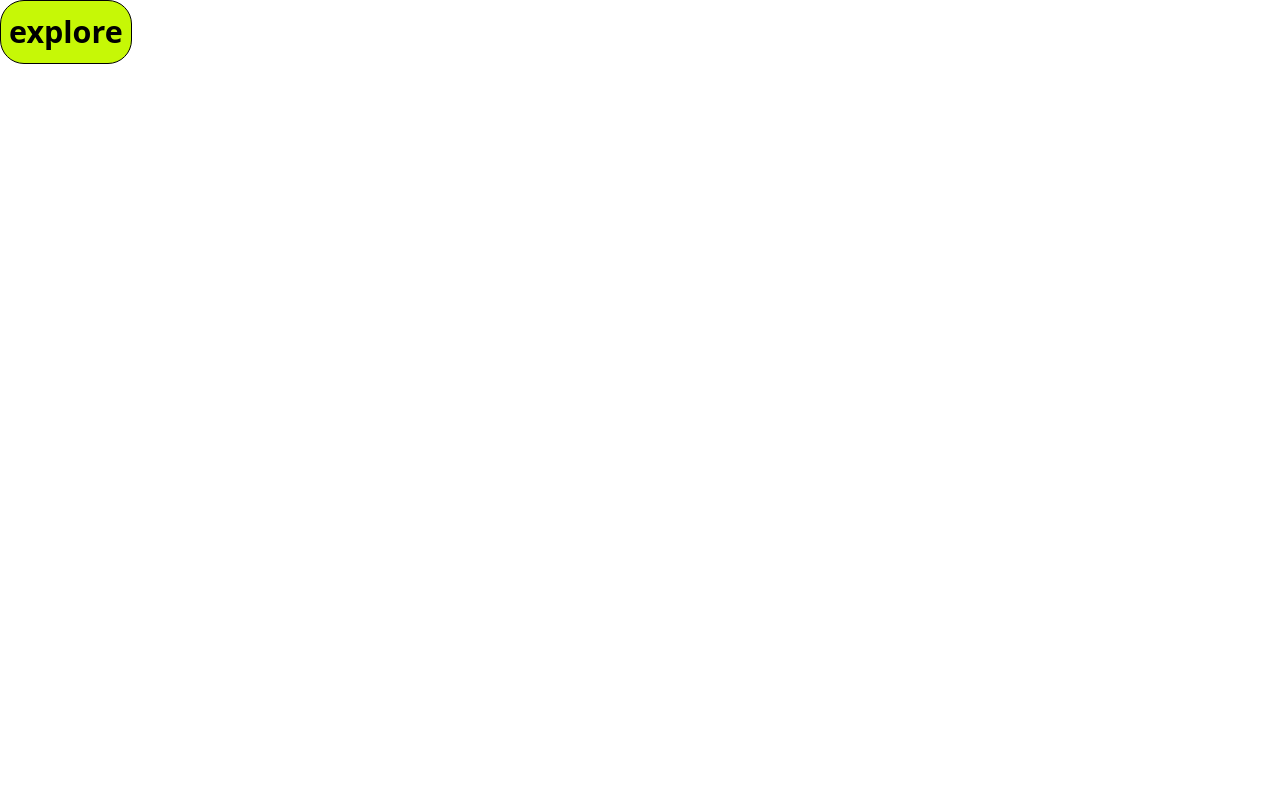
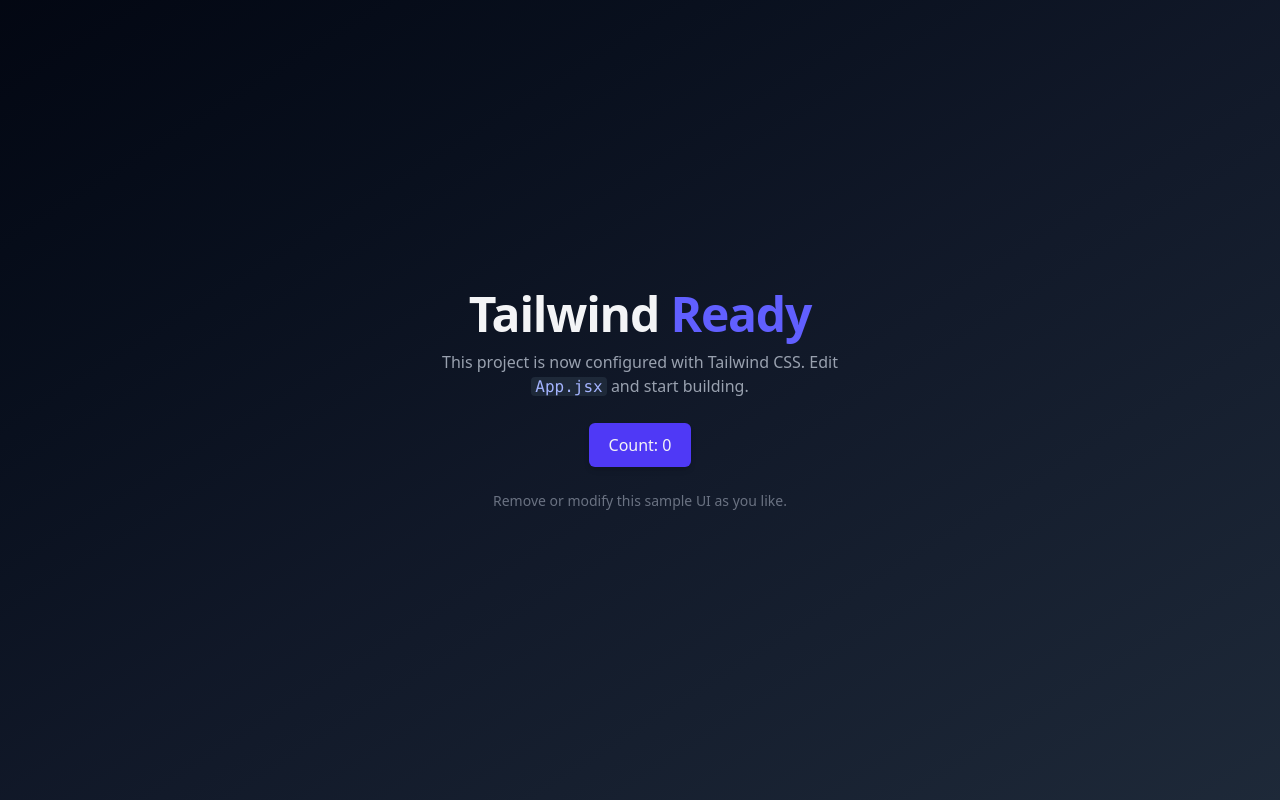
Before and after one commit to p-society/d3-web, a React (Vite) app: page / in a window 1280 px wide. Built offline with nearby package versions, Linux system fonts and the light colour scheme; a web font is replaced by a local one.

Commit message:
fix: remove app.jsx

```diff
--- a/src/App.jsx
+++ b/src/App.jsx
@@ -1,15 +1,29 @@
 import { useState } from 'react'
 import './App.css'
-import Buttons from './components/Buttons.jsx'
 
 function App() {
   const [count, setCount] = useState(0)
-  const handleclick = () => {
-    console.log("Clicked")
-  }
 
   return (
-    <Buttons text={"explore"} onClick={handleclick} />
+    <main className="min-h-screen w-full flex flex-col items-center justify-center gap-6 bg-gradient-to-br from-gray-950 via-gray-900 to-gray-800 text-gray-100 p-6">
+      <div className="text-center space-y-3">
+        <h1 className="text-4xl sm:text-5xl font-extrabold tracking-tight">
+          Tailwind <span className="text-indigo-500">Ready</span>
+        </h1>
+        <p className="text-gray-400 max-w-md">
+          This project is now configured with Tailwind CSS. Edit{' '}
+          <code className="px-1 rounded bg-gray-800 text-indigo-300">App.jsx</code> and start
+          building.
+        </p>
+      </div>
+      <button
+        onClick={() => setCount(c => c + 1)}
+        className="px-5 py-2.5 rounded-md bg-indigo-600 hover:bg-indigo-500 active:bg-indigo-700 transition-colors font-medium shadow-md focus:outline-none focus-visible:ring-2 focus-visible:ring-indigo-400"
+      >
+        Count: {count}
+      </button>
+      <p className="text-sm text-gray-500">Remove or modify this sample UI as you like.</p>
+    </main>
   )
 }
 
```
